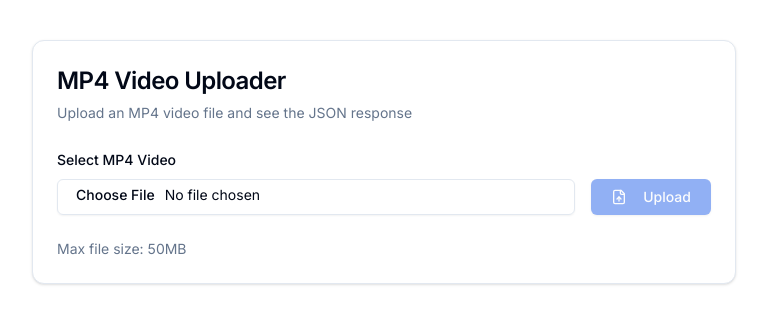
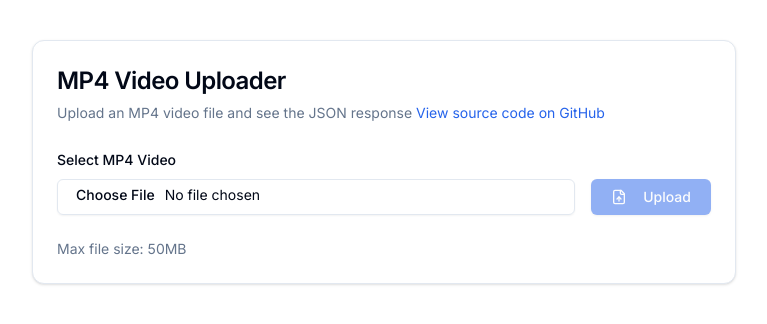
Before and after one commit to kontext21/k21-playground, a Next.js app: page / in a window 1280 px wide. Shown: the top 324 px of the page, without its empty margins (256-1023 px from the left). Built offline with nearby package versions, Linux system fonts and the light colour scheme.

Commit message:
changed title and added GitHub link

```diff
--- a/app/page.tsx
+++ b/app/page.tsx
@@ -63,7 +63,15 @@ export default function VideoUploader() {
       <Card>
         <CardHeader>
           <CardTitle className="text-2xl">MP4 Video Uploader</CardTitle>
-          <CardDescription>Upload an MP4 video file and see the JSON response</CardDescription>
+          <CardDescription>Upload an MP4 video file and see the JSON response <a
+              href="https://github.com/kontext21/k21-playground"
+              target="_blank"
+              rel="noreferrer"
+              className="text-primary hover:underline"
+            >
+              View source code on GitHub
+            </a>
+          </CardDescription>
         </CardHeader>
         <CardContent>
           <form onSubmit={handleSubmit} className="space-y-6">
```
